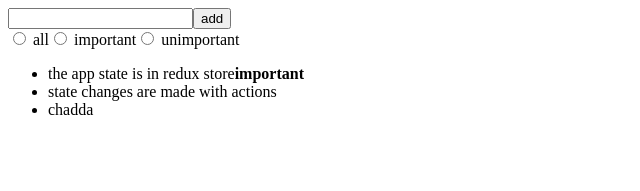
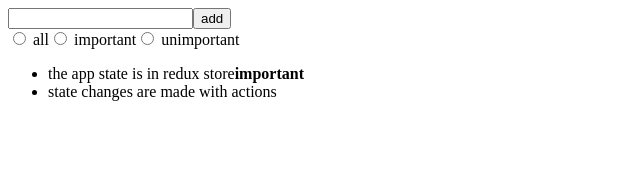
Before and after one commit to s3fs/test, a React (Create React App) app: page / in a window 1280 px wide. Shown: the top 191 px of the page, without its empty margins (0-640 px from the left). Built offline with nearby package versions, Linux system fonts and the light colour scheme; data requests are answered from the project's data file.

Commit message:
newnote kurzref

```diff
--- a/db.json
+++ b/db.json
@@ -9,11 +9,6 @@
       "content": "state changes are made with actions",
       "important": false,
       "id": 2
-    },
-    {
-      "content": "chadda",
-      "important": false,
-      "id": 3
     }
   ]
 }
--- a/src/components/NewNote.js
+++ b/src/components/NewNote.js
@@ -18,11 +18,7 @@ const NewNote = (props) => {
   )
 }
 
-const mapDispatchToProps = {
-  createNote
-}
-
 export default connect(
   null,
-  mapDispatchToProps
+  { createNote }
 )(NewNote)
```
